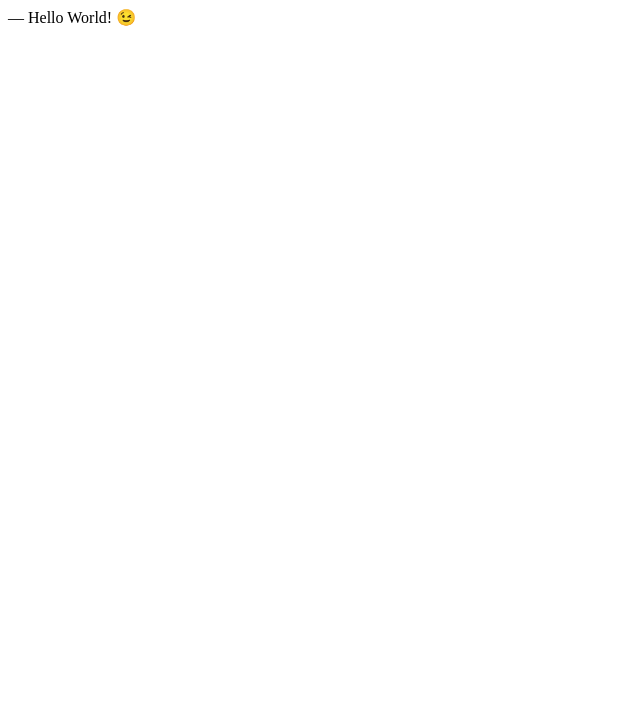
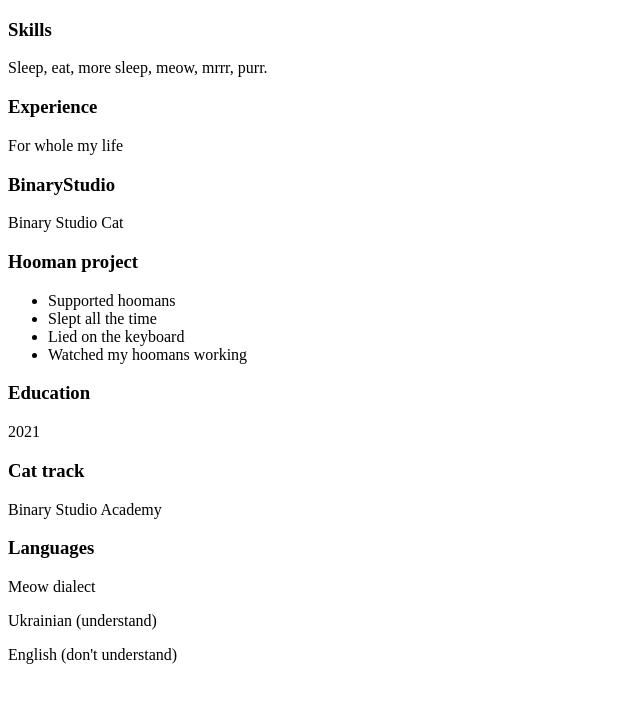
Before and after one commit to Oparavitalii/homepage, a plain HTML site: page index.html in a window 1280 px wide. Shown: the whole page, without its empty margins (0-640 px from the left). Drawn offline with Linux system fonts and the light colour scheme.

Commit message:
added new html code for resume

```diff
--- a/index.html
+++ b/index.html
@@ -2,9 +2,69 @@
 <html>
   <head>
     <meta charset="UTF-8" />
+
     <title>Résumé</title>
   </head>
   <body>
-    ― Hello World! &#x1F609;
+    <div class="container">
+  <div class="resume__block">
+    <div class="skills">
+      <h3 class="skills__header">Skills</h3>
+      <p class="skills__text">Sleep, eat, more sleep, meow, mrrr, purr. </p>
+    </div>
+  </div>
+</div>
+<div class="container">
+  <div class="resume__block">
+    <div class="main-info fh">
+
+      <div class="experiences"></div>
+
+      <div class="additional-info fv"></div>
+    </div>
+  </div>
+</div>
+<h3 class="experiences__header">Experience</h3>
+  <div class="experiences__company">
+    <div class="experiences__company-header">
+      <span class="experiences__company-header-durability">For whole my life</span>
+      <h3 class="experiences__company-header-name">BinaryStudio</h3>
+    </div>
+
+    <div class="experiences__company-project">
+      <span class="experiences__company-project-role">Binary Studio Cat</span>
+      <h3 class="experiences__company-project-name">Hooman project</h3>
+      <ul class="experiences__company-project-responsibilities">
+        <li>Supported hoomans</li>
+        <li>Slept all the time</li>
+        <li>Lied on the keyboard</li>
+        <li>Watched my hoomans working</li>
+      </ul>
+    </div>
+  </div>
+</div>
+<div class="additional-info fv">
+  <div class="additional-info__education">
+    <h3 class="additional-info__education-header">Education</h3>
+    <div class="additional-info__education-university">
+      <span class="additional-info__education-university-durability">2021</span>
+      <h3 class="additional-info__education-university-speciality">Cat track</h3>
+      <p class="additional-info__education-university-name">Binary Studio Academy</p>
+    </div>
+  </div>
+
+  <div class="additional-info__languages">
+    <h3 class="additional-info__languages-header">Languages</h3>
+    <p class="additional-info__languages-item">
+      Meow dialect
+    </p>
+    <p class="additional-info__languages-item">
+      Ukrainian (understand)
+    </p>
+    <p class="additional-info__languages-item">
+      English (don't understand)
+    </p>
+  </div>
+</div>
   </body>
 </html>
```
